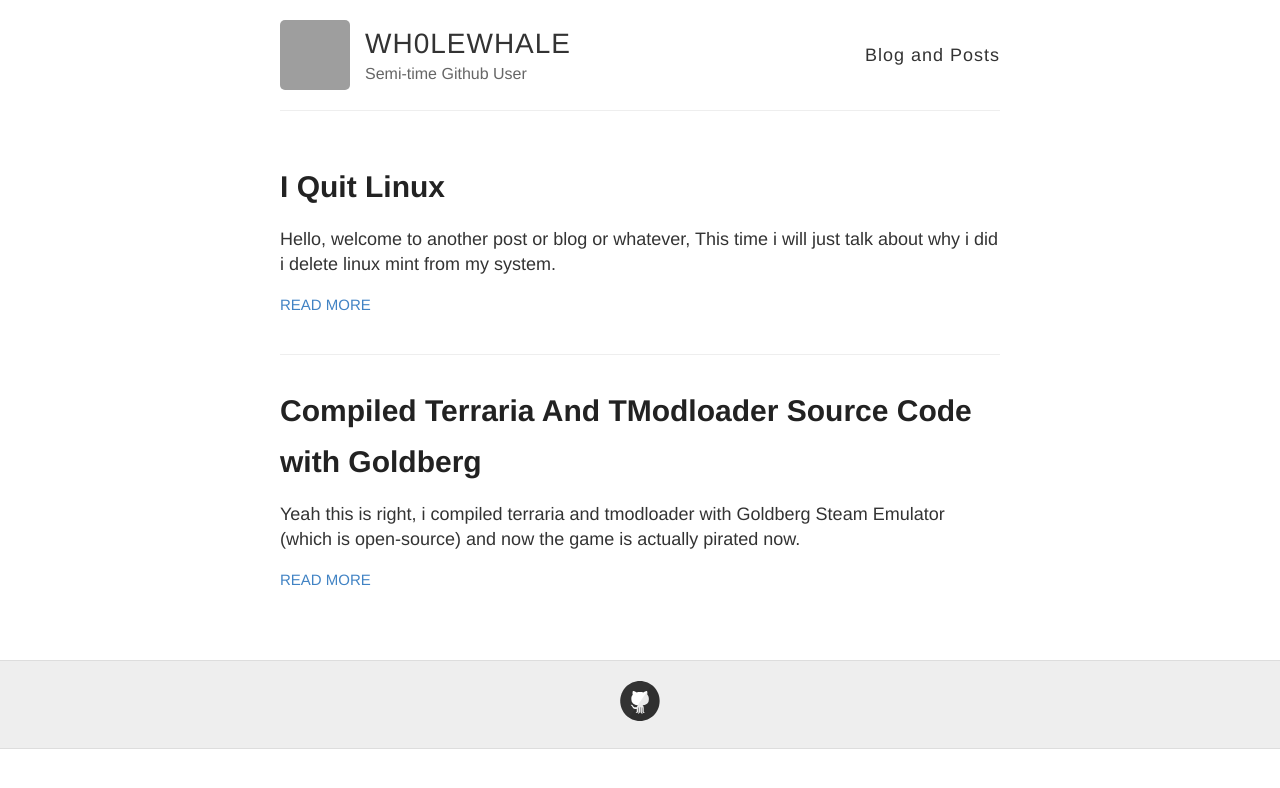
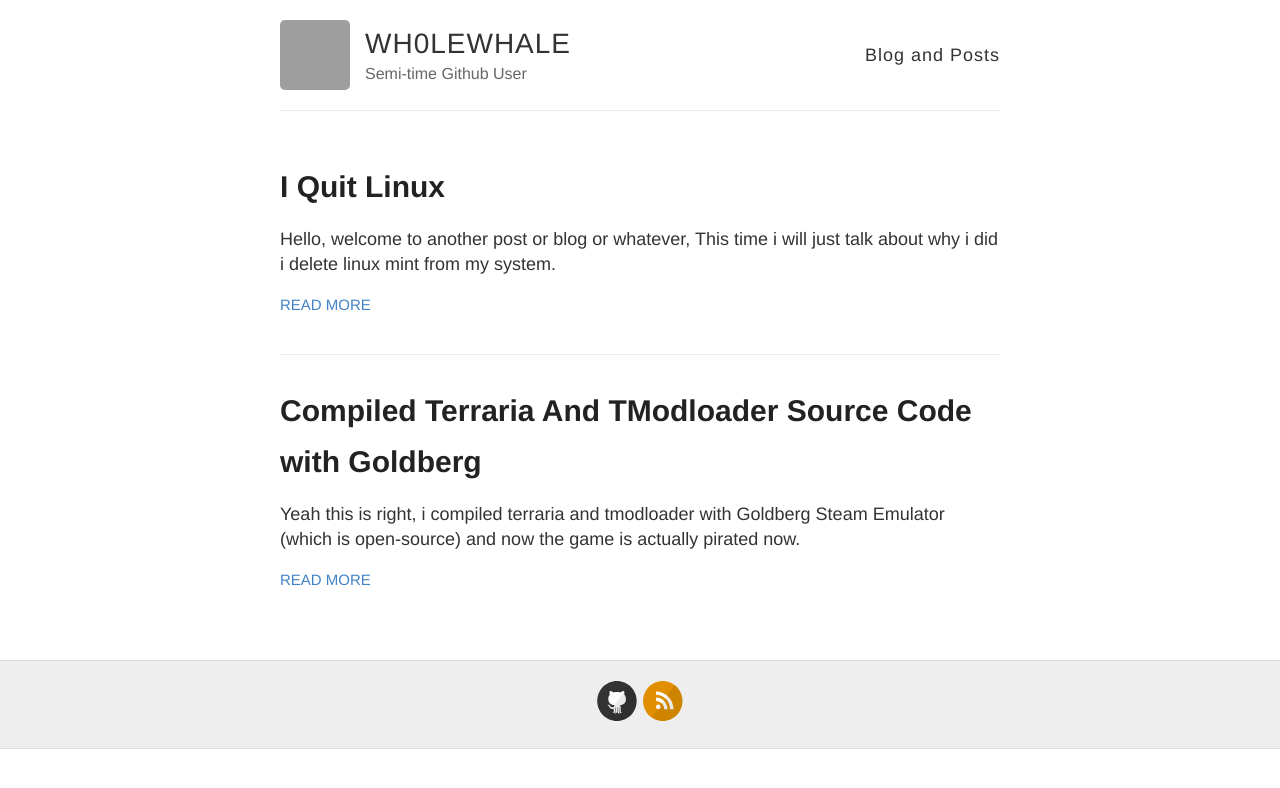
Before and after one commit to AnomaliesGentoolman/AnomaliesGentoolman.github.io, a Jekyll site: the page built from index.html, in a window 1280 px wide. Shown: the top 788 px of the page. Built offline with Jekyll 4.4.1, drawn with Linux system fonts in a browser that asks for light colours; grey boxes are pictures that could not be loaded.

Commit message:
Update _config.yml

```diff
--- a/_config.yml
+++ b/_config.yml
@@ -25,7 +25,7 @@
   instagram:
   linkedin:
   pinterest:
-  rss: # just type anything here for a working RSS icon
+  rss: true
   twitter:
   stackoverflow: # your stackoverflow profile, e.g. "users/50476/bart-kiers"
   youtube: # channel/<your_long_string> or user/<user-name>
```
